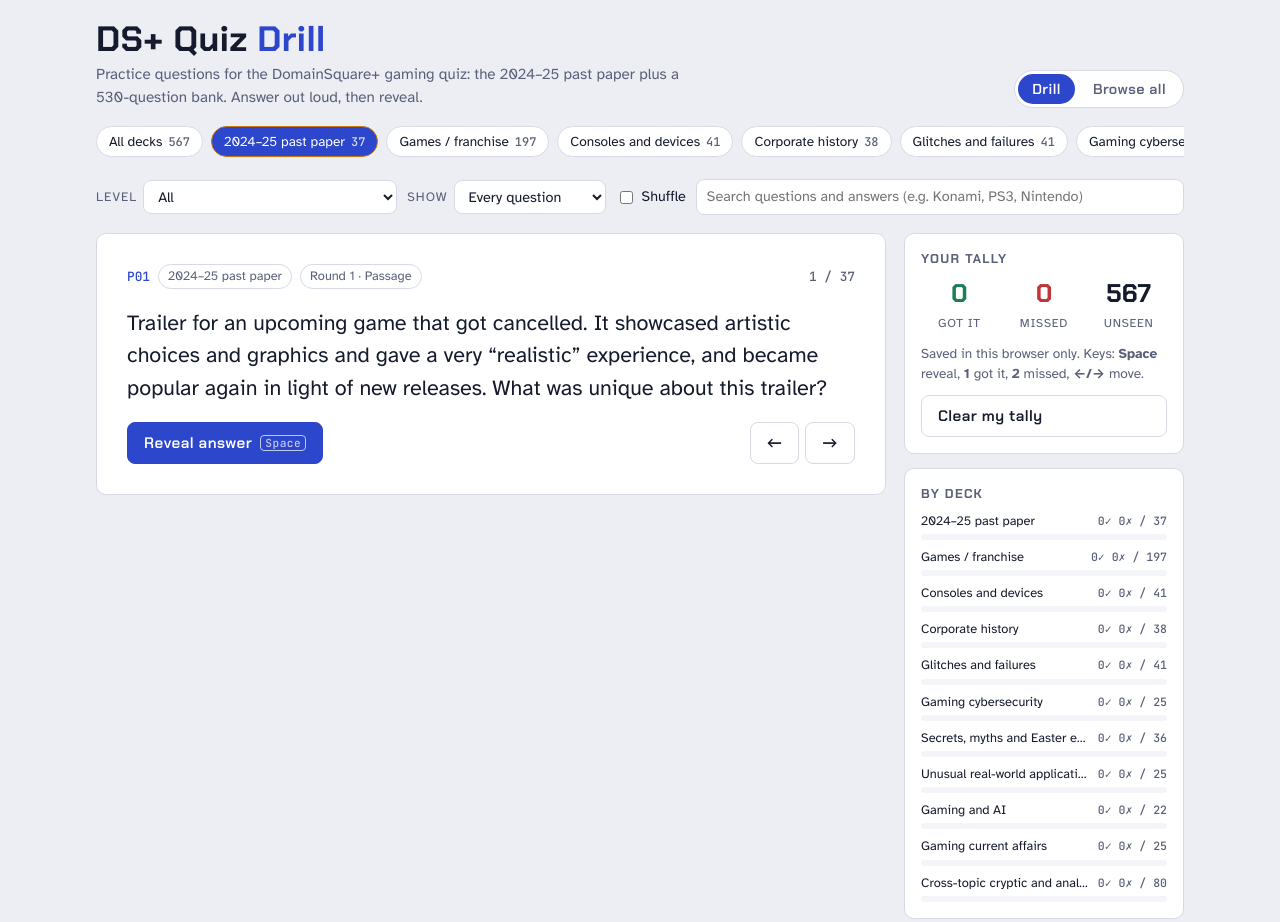
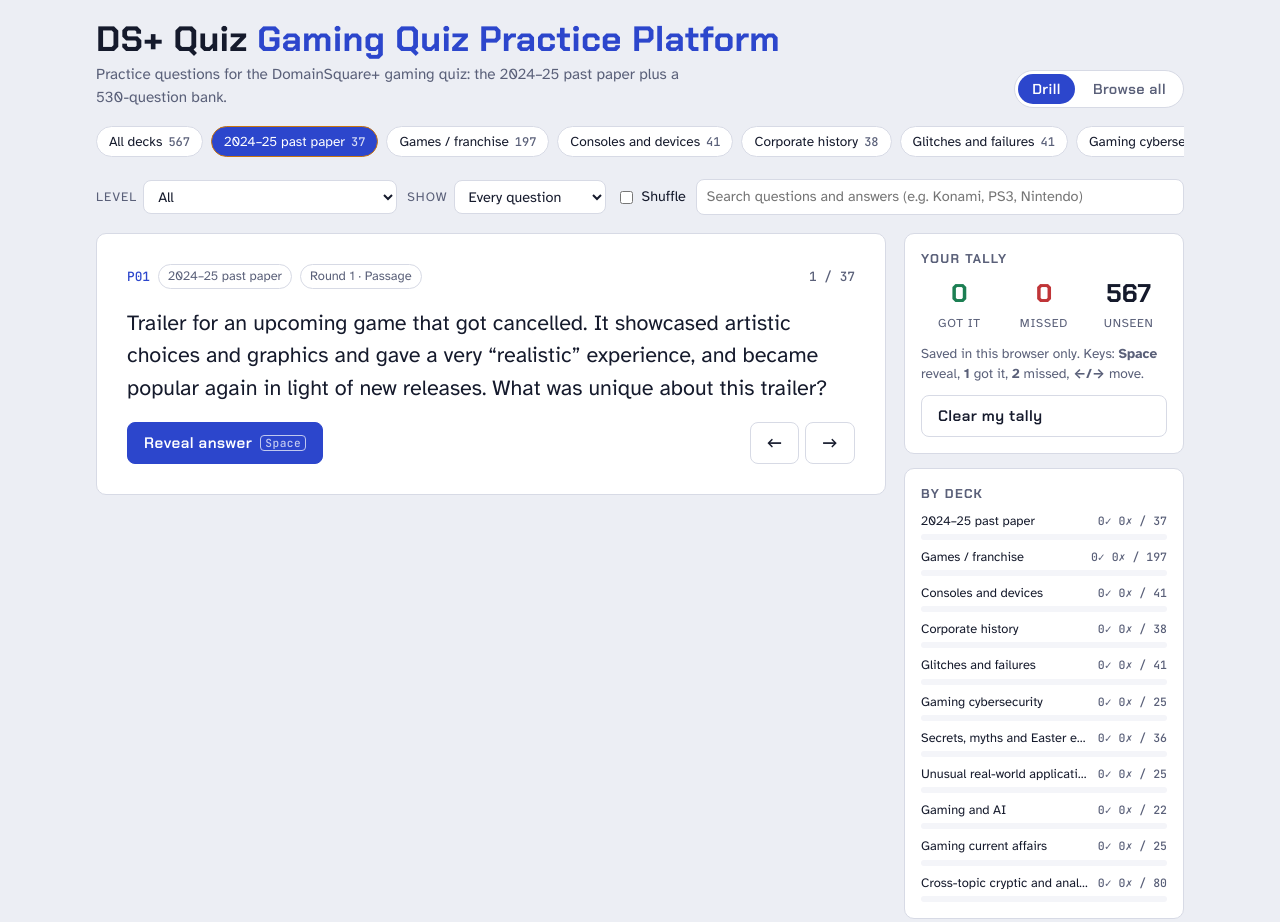
Before and after one commit to ArnavVashisthCodingAccountnew/ideal-parakeet, a plain HTML site: page index.html in a window 1280 px wide. Shown: the top 922 px of the page. Drawn offline with Linux system fonts and the light colour scheme.

Commit message:
Update quiz title and description in index.html

```diff
--- a/DS+ Quiz Drill.html
+++ b/index.html
@@ -100,8 +100,8 @@ mark{background:color-mix(in srgb,var(--pounce) 30%,transparent);color:inherit;b
 <div class="wrap">
   <header>
     <div>
-      <h1>DS+ Quiz <span>Drill</span></h1>
-      <p class="sub" id="sub">Practice questions for the DomainSquare+ gaming quiz: the 2024–25 past paper plus a 530-question bank. Answer out loud, then reveal.</p>
+      <h1>DS+ Quiz <span>Gaming Quiz Practice Platform</span></h1>
+      <p class="sub" id="sub">Practice questions for the DomainSquare+ gaming quiz: the 2024–25 past paper plus a 530-question bank.</p>
     </div>
     <div class="views" role="group" aria-label="View">
       <button type="button" id="v-drill" aria-pressed="true">Drill</button>
```
